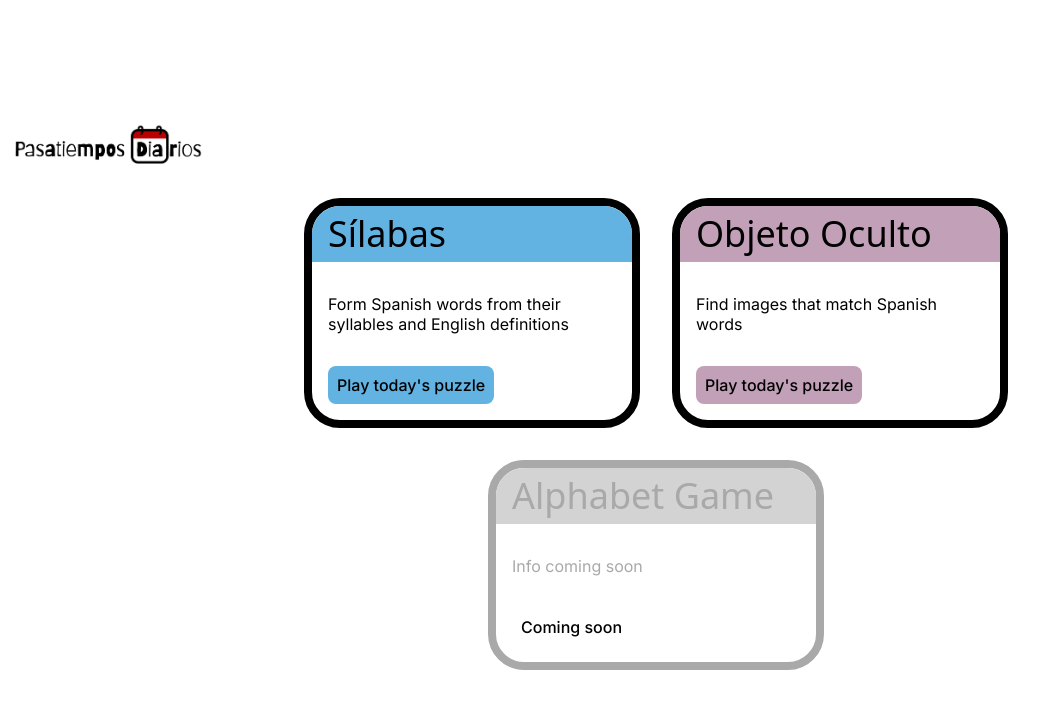
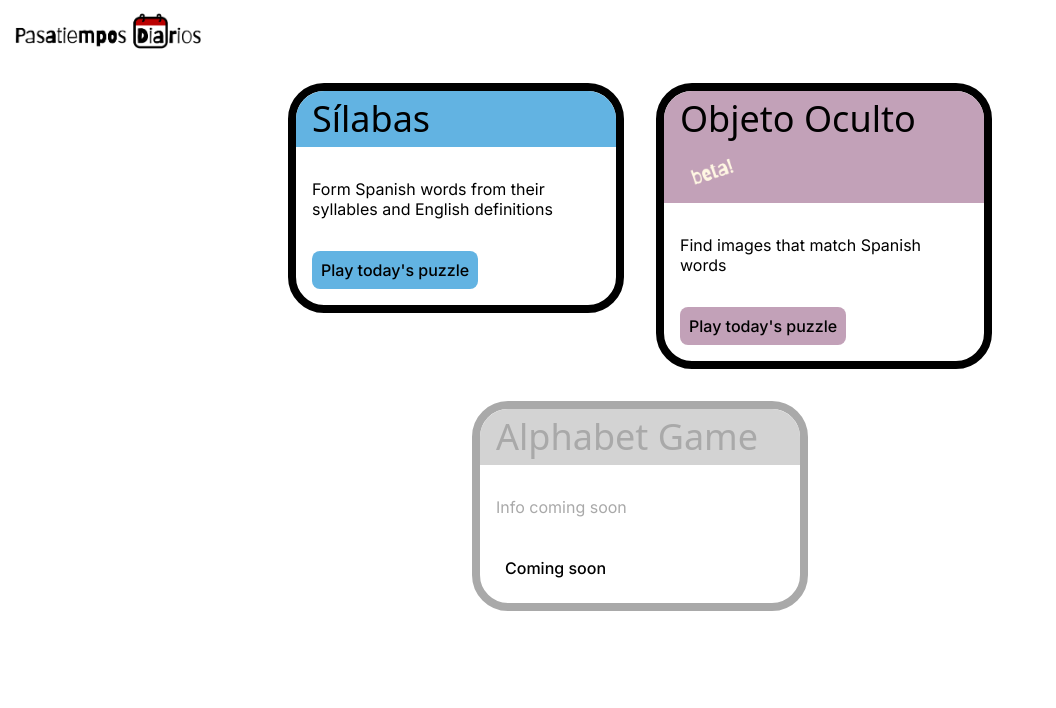
Before and after one commit to mapsandapps/pasatiempos-diarios, a React (Vite) app: page / in a window 1280 px wide. Shown: the top 708 px of the page, without its empty margins (0-1056 px from the left). Built offline with nearby package versions, Linux system fonts and the light colour scheme; a web font is replaced by a local one.

Commit message:
Adjust alignment; add beta marker

```diff
--- a/src/App.tsx
+++ b/src/App.tsx
@@ -1,5 +1,3 @@
-// import reactLogo from "./assets/react.svg";
-// import viteLogo from "/vite.svg";
 import "./App.css";
 import { Link, Outlet } from "react-router";
 
--- a/src/Home.scss
+++ b/src/Home.scss
@@ -1,7 +1,7 @@
 .cards {
   display: flex;
   flex-wrap: wrap;
-  width: 100%;
+  width: calc(100% - 32px);
   padding: 16px;
   align-items: flex-start;
   justify-content: center;
@@ -21,6 +21,11 @@
     font-size: 36px;
     line-height: 56px;
     padding: 0px 16px;
+
+    .beta {
+      width: 48px;
+      margin-left: 8px;
+    }
   }
 
   .card-body {
--- a/src/Home.tsx
+++ b/src/Home.tsx
@@ -21,7 +21,10 @@ export default function Home() {
         </div>
       </div>
       <div className="card objeto-oculto">
-        <div className="card-header">Objeto Oculto</div>
+        <div className="card-header">
+          Objeto Oculto
+          <img className="beta" src="/beta.png" />
+        </div>
         <div className="card-body">
           <p className="description">Find images that match Spanish words</p>
           <Link to="/objeto-oculto">
@@ -34,7 +37,10 @@ export default function Home() {
         </div>
       </div>
       <div className="card inactive">
-        <div className="card-header">Alphabet Game</div>
+        <div className="card-header">
+          Alphabet Game
+          {/* <img className="beta" src="/beta.png" /> */}
+        </div>
         <div className="card-body">
           <p className="description">Info coming soon</p>
           <button disabled>Coming soon</button>
--- a/src/index.css
+++ b/src/index.css
@@ -21,7 +21,6 @@ a {
 body {
   margin: 0;
   display: flex;
-  place-items: center;
   min-width: 320px;
   min-height: 100vh;
 }
```
Also changed, not shown: public/beta.png (added), public/wordmark.png.
